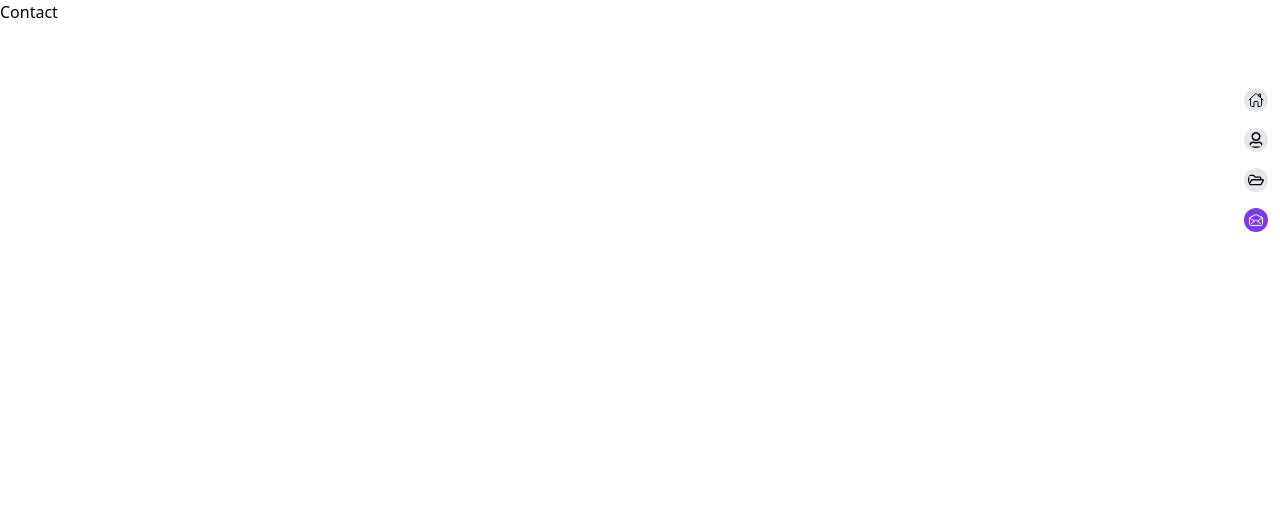
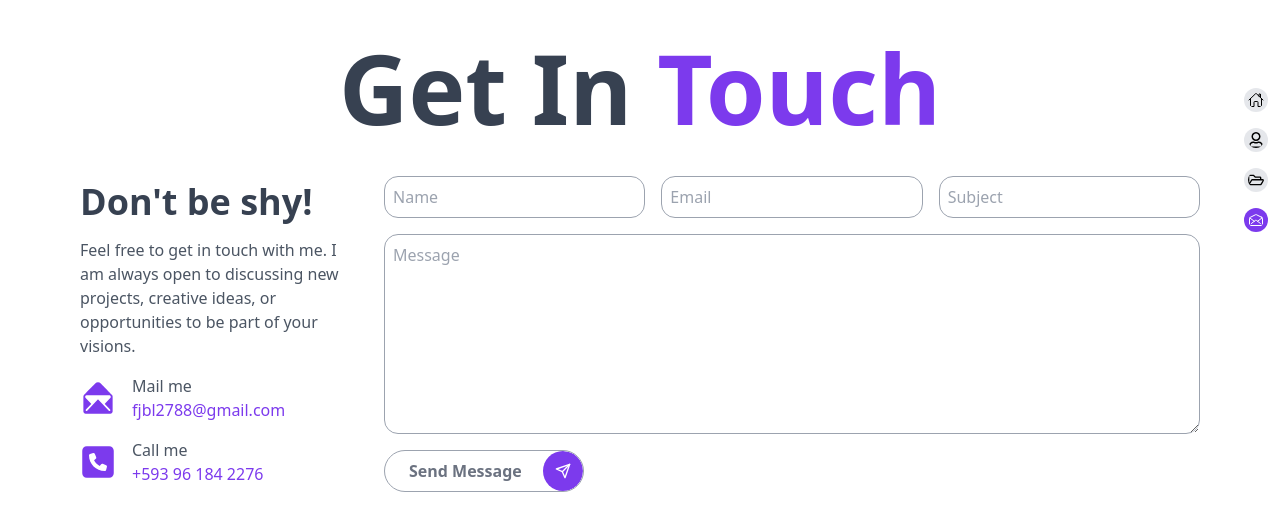
Before and after one commit to franclobo/portfolio-next, a Next.js app: page /contact in a window 1280 px wide. Shown: the top 530 px of the page. Built offline with nearby package versions, Linux system fonts and the light colour scheme.

Commit message:
Edit Contact

```diff
--- /dev/null
+++ b/app/api/send-email/route.ts
@@ -0,0 +1,53 @@
+import { NextResponse } from "next/server";
+import { sendEmail } from "@/lib/nodemailer";
+import { EmailFormData } from "@/types";
+
+export const dynamic = "force-dynamic";
+export const revalidate = 0;
+
+export async function POST(request: Request) {
+  try {
+    const data: EmailFormData = await request.json();
+
+    const { name, email, subject, message } = data;
+
+    if (!name || !email || !subject || !message) {
+      return NextResponse.json(
+        { message: "All fields are required." },
+        { status: 400 }
+      );
+    }
+
+    const emailContent = {
+      subject: `Message from ${name}: ${subject}`,
+      body: `
+        <div>
+          <p><strong>Name:</strong> ${name}</p>
+          <p><strong>Email:</strong> ${email}</p>
+          <p><strong>Subject:</strong> ${subject}</p>
+          <p><strong>Message:</strong> ${message}</p>
+        </div>
+      `,
+    };
+
+    await sendEmail(emailContent, String(process.env.EMAIL_TO));
+
+    return NextResponse.json({ message: "Email sent successfully." });
+  } catch (error: unknown) {
+    if (error instanceof Error) {
+      // Si el error es una instancia de Error, podemos acceder a sus propiedades
+      console.error("Error sending email:", error.message);
+      return NextResponse.json(
+        { message: `Failed to send email: ${error.message}` },
+        { status: 500 }
+      );
+    } else {
+      // Manejo de casos donde el error no es una instancia de Error
+      console.error("Unknown error sending email");
+      return NextResponse.json(
+        { message: "Failed to send email due to unknown error" },
+        { status: 500 }
+      );
+    }
+  }
+}
--- a/app/contact/page.tsx
+++ b/app/contact/page.tsx
@@ -1,8 +1,48 @@
 import React from 'react'
+import { IoIosMailOpen } from "react-icons/io";
+import { FaSquarePhone } from "react-icons/fa6";
+import { EmailForm } from "@/components/EmailForm";
 
 const Contact = () => {
   return (
-    <div>Contact</div>
+    <div className="relative flex flex-col items-center justify-center text-center px-20 mt-10">
+      <h2 className="text-8xl text-gray-700 font-bold">
+        Get In <span className="text-8xl text-primary font-bold">Touch</span>
+      </h2>
+      <div className='flex items-center justify-center gap-8 mt-10'>
+        <div className="flex flex-col w-3/12 items-start justify-start text-left">
+          <h3 className="text-4xl text-gray-700 font-bold">Don&apos;t be shy!</h3>
+          <p className="text-gray-600 mt-4">
+            Feel free to get in touch with me. I am always open to discussing new projects, creative ideas, or opportunities to be part of your visions.
+          </p>
+          <div className="flex items-center mt-4">
+            <IoIosMailOpen className="text-4xl text-primary" />
+            <div>
+              <p className="text-gray-600 ml-4">
+                Mail me
+              </p>
+              <a href="mailto:fjbl2788@gmail.com" className="text-primary ml-4">
+                fjbl2788@gmail.com
+              </a>
+            </div>
+          </div>
+          <div className="flex items-center mt-4">
+            <FaSquarePhone className="text-4xl text-primary" />
+            <div>
+              <p className="text-gray-600 ml-4">
+                Call me
+              </p>
+              <a href="tel:+573143322288" className="text-primary ml-4">
+                +593 96 184 2276
+              </a>
+            </div>
+          </div>
+        </div>
+        <div className="flex w-9/12">
+          <EmailForm />
+        </div>
+      </div>
+    </div>
   )
 }
 
--- a/app/portfolio/page.tsx
+++ b/app/portfolio/page.tsx
@@ -24,7 +24,7 @@ const PortfolioPage: React.FC<Projects> = () => {
       <h2 className="text-8xl text-gray-700 font-bold">
         My <span className="text-8xl text-primary font-bold">Portfolio</span>
       </h2>
-      <div className="grid grid-cols-3 gap-2 mt-10">
+      <div className="grid grid-cols-3 gap-2 my-10">
         {ProjectsItems.map((project) => (
           <MyPortfolio
             key={project.id}
--- /dev/null
+++ b/components/EmailForm.tsx
@@ -0,0 +1,89 @@
+"use client";
+import React, { useState } from "react";
+import { FiSend } from "react-icons/fi";
+import { Button } from "./Button";
+
+export const EmailForm = () => {
+  const [formData, setFormData] = useState({
+    name: "",
+    email: "",
+    subject: "",
+    message: "",
+  });
+
+  const handleChange = (
+    e: React.ChangeEvent<HTMLInputElement | HTMLTextAreaElement>
+  ) => {
+    setFormData({
+      ...formData,
+      [e.target.name]: e.target.value,
+    });
+  };
+
+  // Maneja el envío del formulario
+  const handleSubmit = async (e: React.FormEvent<HTMLFormElement>) => {
+    e.preventDefault();
+    try {
+      const response = await fetch("/api/send-email", {
+        method: "POST",
+        headers: {
+          "Content-Type": "application/json",
+        },
+        body: JSON.stringify(formData),
+      });
+
+      if (response.ok) {
+        alert("Email sent successfully!");
+      } else {
+        alert("Failed to send email.");
+      }
+    } catch (error) {
+      console.error("Error sending email:", error);
+      alert("Error sending email.");
+    }
+  };
+
+  return (
+    <form className="flex flex-col w-full" onSubmit={handleSubmit}>
+      <div className="flex items-center justify-between gap-4">
+        <input
+          type="text"
+          name="name"
+          placeholder="Name"
+          className="w-full p-2 border border-solid border-gray-400 rounded-md mb-4"
+          onChange={handleChange}
+        />
+        <input
+          type="email"
+          name="email"
+          placeholder="Email"
+          className="w-full p-2 border border-solid border-gray-400 rounded-md mb-4"
+          onChange={handleChange}
+        />
+        <input
+          type="text"
+          name="subject"
+          placeholder="Subject"
+          className="w-full p-2 border border-solid border-gray-400 rounded-md mb-4"
+          onChange={handleChange}
+        />
+      </div>
+      <textarea
+        name="message"
+        placeholder="Message"
+        className="w-full h-[200px] p-2 border border-solid border-gray-400 rounded-md mb-4"
+        onChange={handleChange}
+      />
+      {/* Botón que no necesita evento */}
+      <Button
+        text="Send Message"
+        icon={<FiSend />}
+        onClick={() =>
+          handleSubmit(
+            new Event("submit") as unknown as React.FormEvent<HTMLFormElement>
+          )
+        } // Llama a handleSubmit sin pasar eventos
+      />
+    </form>
+  );
+};
--- a/components/Modal.tsx
+++ b/components/Modal.tsx
@@ -1,5 +1,6 @@
 import React from "react";
 import { IoMdCloseCircleOutline } from "react-icons/io";
+import { IoOpenOutline } from "react-icons/io5";
 
 interface ModalProps {
   title: string;
@@ -18,15 +19,15 @@ export const Modal: React.FC<ModalProps> = ({
 }) => {
   return (
     <div className="fixed inset-0 z-50 flex items-center justify-center bg-black bg-opacity-50">
-      <div className="relative bg-white p-6 w-[400px] rounded-lg shadow-lg">
+      <div className="relative flex flex-col items-center justify-center bg-white p-6 w-[400px] rounded-lg shadow-lg">
         {/* Botón de cierre */}
-        <div className="absolute -top-5 -right-5" onClick={onClose}>
+        <div className="absolute -top-5 -right-5 cursor-pointer" onClick={onClose}>
           <IoMdCloseCircleOutline className="text-2xl text-white cursor-pointer" />
         </div>
         {/* Contenido del modal */}
         <h2 className="text-2xl font-bold text-primary mb-4">{title}</h2>
-        <p className="text-gray-600 mb-4">{description}</p>
-        <div className="flex items-start mb-4">
+        <p className="text-gray-600 mb-4 text-left">{description}</p>
+        <div className="flex items-center mb-4 text-center">
           {languages.map((language, index) => (
             <p
               key={index}
@@ -36,9 +37,17 @@ export const Modal: React.FC<ModalProps> = ({
             </p>
           ))}
         </div>
-        <a href={url} target="_blank" rel="noreferrer" className="text-primary">
-          View Project
-        </a>
+        <div className="flex items-center justify-center gap-1">
+          <IoOpenOutline className="text-primary ml-2" />
+          <a
+            href={url}
+            target="_blank"
+            rel="noreferrer"
+            className="text-primary"
+          >
+            {title}
+          </a>
+        </div>
       </div>
     </div>
   );
--- /dev/null
+++ b/lib/nodemailer/index.tsx
@@ -0,0 +1,58 @@
+import nodemailer from "nodemailer";
+
+// Configura el transporte para el servicio de correo
+const transporter = nodemailer.createTransport({
+  service: "hotmail", // Puedes cambiar el servicio según tus necesidades
+  auth: {
+    user: process.env.EMAIL_USER, // Asegúrate de tener esta variable de entorno configurada
+    pass: process.env.EMAIL_PASSWORD, // Asegúrate de tener esta variable de entorno configurada
+  },
+});
+
+// Define el tipo de contenido del correo
+export interface EmailContent {
+  subject: string;
+  body: string;
+}
+
+// Genera el cuerpo del correo
+export const generateEmailBody = (
+  name: string,
+  email: string,
+  subject: string,
+  message: string
+): EmailContent => {
+  return {
+    subject: `New message from ${name} - ${subject}`,
+    body: `
+      <div>
+        <h2>Contact Form Submission</h2>
+        <p><strong>Name:</strong> ${name}</p>
+        <p><strong>Email:</strong> ${email}</p>
+        <p><strong>Subject:</strong> ${subject}</p>
+        <p><strong>Message:</strong></p>
+        <p>${message}</p>
+      </div>
+    `,
+  };
+};
+
+// Envía el correo electrónico
+export const sendEmail = async (
+  emailContent: EmailContent,
+  recipient: string
+) => {
+  const mailOptions = {
+    from: process.env.EMAIL_USER, // Asegúrate de tener esta variable de entorno configurada
+    to: recipient, // La dirección de correo electrónico a la que se enviará el mensaje
+    subject: emailContent.subject,
+    html: emailContent.body,
+  };
+
+  try {
+    await transporter.sendMail(mailOptions);
+    console.log("Email sent successfully");
+  } catch (error) {
+    console.error("Error sending email:", error);
+  }
+};
--- a/package.json
+++ b/package.json
@@ -14,6 +14,7 @@
     "clsx": "^2.1.1",
     "lucide-react": "^0.439.0",
     "next": "14.2.8",
+    "nodemailer": "^6.9.15",
     "react": "^18",
     "react-circular-progressbar": "^2.1.0",
     "react-dom": "^18",
@@ -23,6 +24,7 @@
   },
   "devDependencies": {
     "@types/node": "^20",
+    "@types/nodemailer": "^6.4.15",
     "@types/react": "^18",
     "@types/react-dom": "^18",
     "eslint": "^8",
```
Also changed, not shown: types/index.ts (+8 -1 lines), 1 other file (tests, documents, lock files or other folders).
